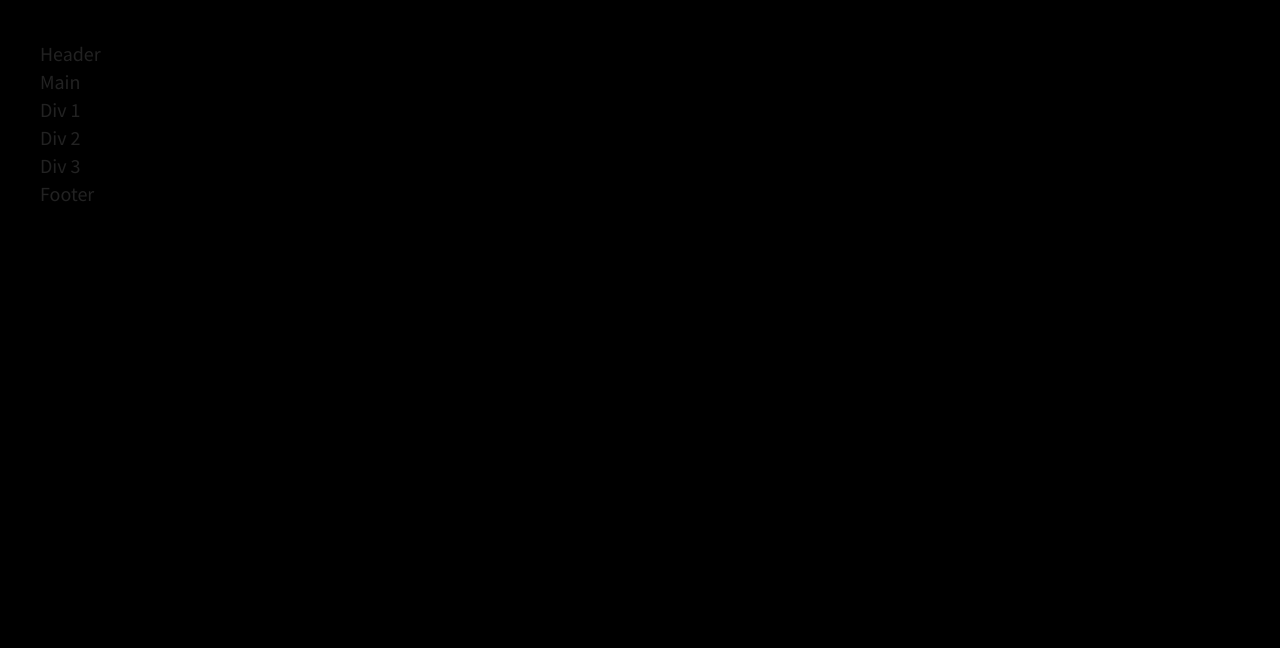
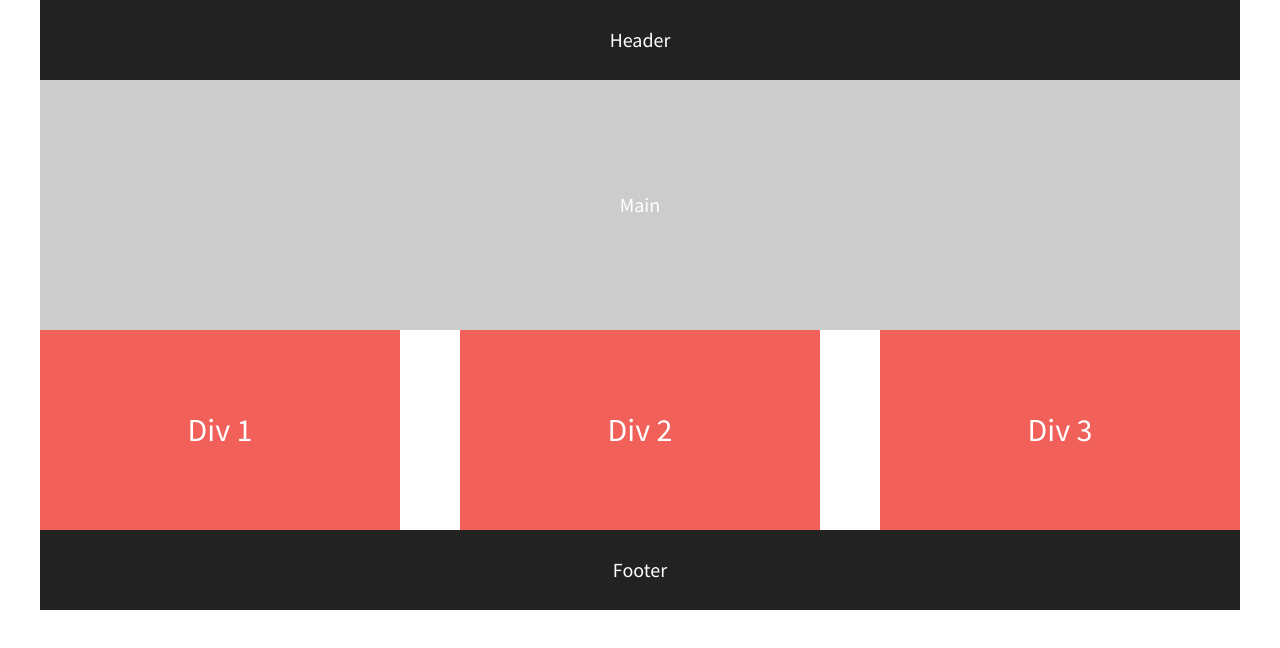
Before and after one commit to condela8/divs-flexbox, a plain HTML site: page 07.01-206-divs-flexbox-starter/index.html in a window 1280 px wide. Drawn offline with nearby package versions, Linux system fonts and the light colour scheme.

Commit message:
Used flexbox to modified main.css

```diff
--- a/07.01-206-divs-flexbox-starter/css/main.css
+++ b/07.01-206-divs-flexbox-starter/css/main.css
@@ -10,7 +10,7 @@
    Base styles: opinionated defaults
    ========================================================================== */
 
-html {
+   html {
     color: #222;
     font-size: 1em;
     line-height: 1.4;
@@ -95,52 +95,62 @@ textarea {
    Author's custom styles
    ========================================================================== */
 
-
 html {
   background-color: #fff;
   height: 100%;
+  width: 100%;
 }
 
 body {
   font-family: 'Source Sans Pro', sans-serif;
-  padding: 2em;
+  padding: 0 2em;
   font-size: 1.25em;
   height: 100%;
-  background-color: black;
+  color: #fff;
+}
+
+header,
+footer {
+  background-color: #222;
+  height: 80px;
+  width: 100%;
+}
+
+main {
+  background-color: #ccc;
+  height: 250px;
+  width: 100%;
+}
+
+header,
+footer,
+main {
+    display: flex;
+    justify-content: center;
+    align-items: center;
 
 }
 
-.wrapper {
-  /*add display:flex and set justify-content to space-between*/
-  font-weight: 700;
-  display: flex;
-  justify-content:space-between;
+.flex-container {
+    display: flex;
+    justify-content: center;
+    align-items: center;
+    flex-flow: row wrap;
+    justify-content: space-between;
+
 }
 
-
-.div-1, .div-2, .div-3 {
-  /*give the divs a width of 30%, add display:flex, set justify-content and align-items to center*/
+.flex-items {
   color: #fff;
   line-height: 1.5em;
-  font-size: 1em;
-  background-color: #0a0a0a;
-  height: 300px;
+  font-size: 1.6em;
+  background-color: #f16059;
+  width: 30%;
+  height: 200px;
   display: flex;
-  width: 30%;
   justify-content: center;
   align-items: center;
 }
-.div-2{
-    border-left:solid 4px rgb(98, 93, 93);
-    border-right:solid 4px rgb(98, 93, 93);
-    padding-left: 20px;
-    padding-right: 20px;
-
-
-}
-
-
-
 
 /* ==========================================================================
    Helper classes
@@ -221,6 +231,18 @@ body {
    These examples override the primary ('mobile first') styles.
    Modify as content requires.
    ========================================================================== */
+
+/* If you'd like to try a different layout on Desktop and larger screens: */
+@media (min-width: 1200px) {
+  #div-1,
+  #div-2{
+      /* set your flex value to 1 50% */
+  }
+
+  #div-3 {
+    /* set your flex value to 1 100% */
+  }
+}
 
 @media print,
        (-webkit-min-device-pixel-ratio: 1.25),
```
